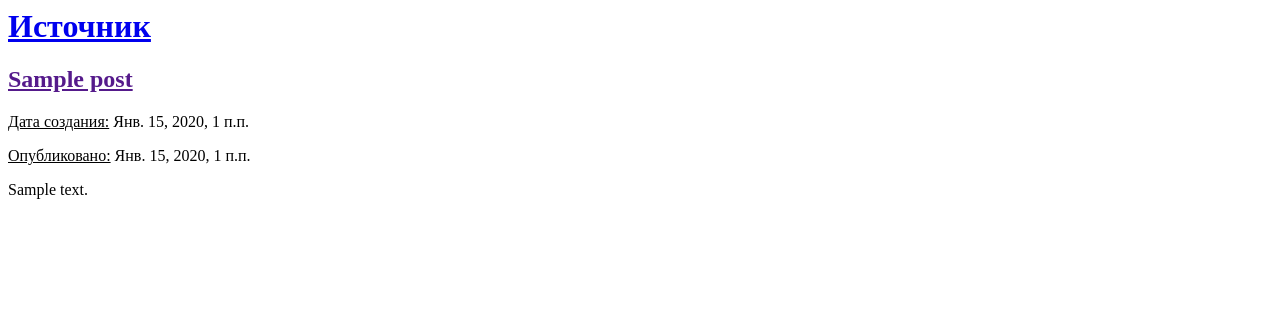
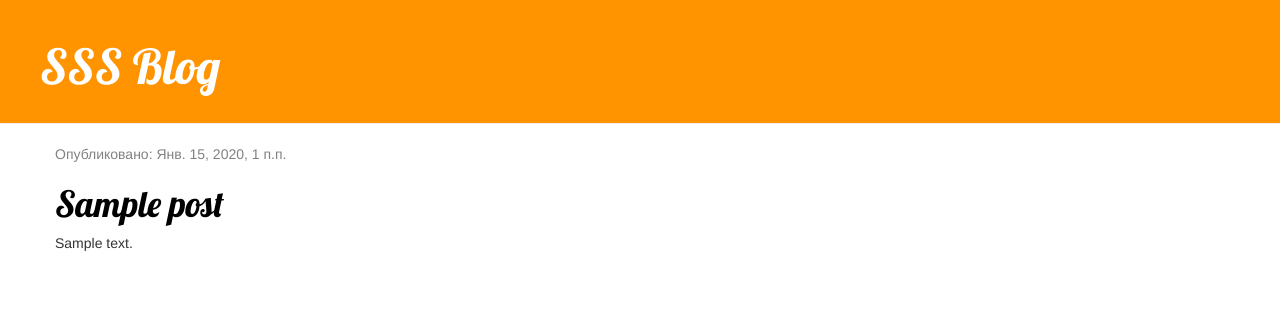
Before and after one commit to ssspiter/my-first-blog, a Django app: page / in a window 1280 px wide. Shown: the top 322 px of the page. Run offline with Django 3.2, Linux system fonts and the light colour scheme; tables that the repository leaves empty hold one stand-in row (values such as "Sample post"); some libraries are stand-ins or nearby versions.

Commit message:
добавлена страница с информацией о посте

```diff
--- /dev/null
+++ b/blog/static/css/blog.css
@@ -0,0 +1,46 @@
+.page-header {
+    background-color: #ff9400;
+    margin-top: 0;
+    padding: 20px 20px 20px 40px;
+}
+
+.page-header h1, .page-header h1 a, .page-header h1 a:visited, .page-header h1 a:active {
+    color: #ffffff;
+    font-size: 36pt;
+    text-decoration: none;
+}
+
+.content {
+    margin-left: 40px;
+}
+
+h1, h2, h3, h4 {
+    font-family: 'Lobster', cursive;
+}
+
+.date {
+    color: #828282;
+}
+
+.save {
+    float: right;
+}
+
+.post-form textarea, .post-form input {
+    width: 100%;
+}
+
+.top-menu, .top-menu:hover, .top-menu:visited {
+    color: #ffffff;
+    float: right;
+    font-size: 26pt;
+    margin-right: 20px;
+}
+
+.post {
+    margin-bottom: 70px;
+}
+
+.post h1 a, .post h1 a:visited {
+    color: #000000;
+}
--- /dev/null
+++ b/blog/templates/blog/base.html
@@ -0,0 +1,25 @@
+{% load static %}
+<html>
+    <head>
+        <title>sss blog</title>
+        <link rel="stylesheet" href="//maxcdn.bootstrapcdn.com/bootstrap/3.2.0/css/bootstrap.min.css">
+        <link rel="stylesheet" href="//maxcdn.bootstrapcdn.com/bootstrap/3.2.0/css/bootstrap-theme.min.css">
+        <link href='//fonts.googleapis.com/css?family=Lobster&subset=latin,latin-ext' rel='stylesheet' type='text/css'>
+        <link rel="stylesheet" href="{% static 'css/blog.css' %}">
+    </head>
+    <body>
+        <div class="page-header">
+            <h1><a href="/">SSS Blog</a></h1>
+        </div>
+
+        <div class="content container">
+            <div class="row">
+                <div class="col-md-8">
+                {% block content %}
+
+                {% endblock %}
+                </div>
+            </div>
+        </div>
+    </body>
+</html>
--- a/blog/templates/blog/post_list.html
+++ b/blog/templates/blog/post_list.html
@@ -1,20 +1,12 @@
-<html>
-    <head>
-        <title>SSS_blog</title>
-    </head>
-    <body>
-        <div>
-            <h1><a href="/" >Источник </a></h1>
+{% extends 'blog/base.html' %}
+{% block content %}
+    {% for post in posts %}
+        <div class="post">
+            <div class="date">
+                <p>Опубликовано: {{ post.published_date }}</p>
+            </div>
+            <h1><a href="{% url 'post_detail' pk=post.pk %}">{{ post.title }}</a></h1>
+            <p>{{ post.text|linebreaksbr }}</p>
         </div>
-
-        {% for post in posts %}
-            <div>
-            <h2><a href=''>{{ post.title }}</a></h2>
-            <p><u>Дата создания:</u> {{ post.created_date }}</p>
-            <p><u>Опубликовано:</u> {{ post.published_date }}</p>
-            <p>{{ post.text | linebreaksbr }}</p>
-            </div>
-        {% endfor %}
-
-    </body>
-</html>
+    {% endfor %}
+{% endblock %}
--- a/blog/urls.py
+++ b/blog/urls.py
@@ -3,5 +3,6 @@ from . import views
 
 
 urlpatterns = [
-    path('', views.post_list, name = 'post_list'),
+    path('', views.post_list, name='post_list'),
+    path('post/<int:pk>/', views.post_detail, name='post_detail'),
 ]
--- a/blog/views.py
+++ b/blog/views.py
@@ -1,4 +1,4 @@
-from django.shortcuts import render
+from django.shortcuts import render, get_object_or_404
 from django.utils import timezone
 from .models import Post
 
@@ -9,3 +9,10 @@ def post_list(request):
         'posts':posts
     }
     return render(request, 'blog/post_list.html', context)
+
+def post_detail(request, pk):
+    post = get_object_or_404(Post, pk=pk)
+    context = {
+        'post':post,
+    }
+    return render(request, 'blog/post_detail.html', context)
```
Also changed, not shown: blog/templates/blog/post_detail.html (added, +12 -0 lines).
